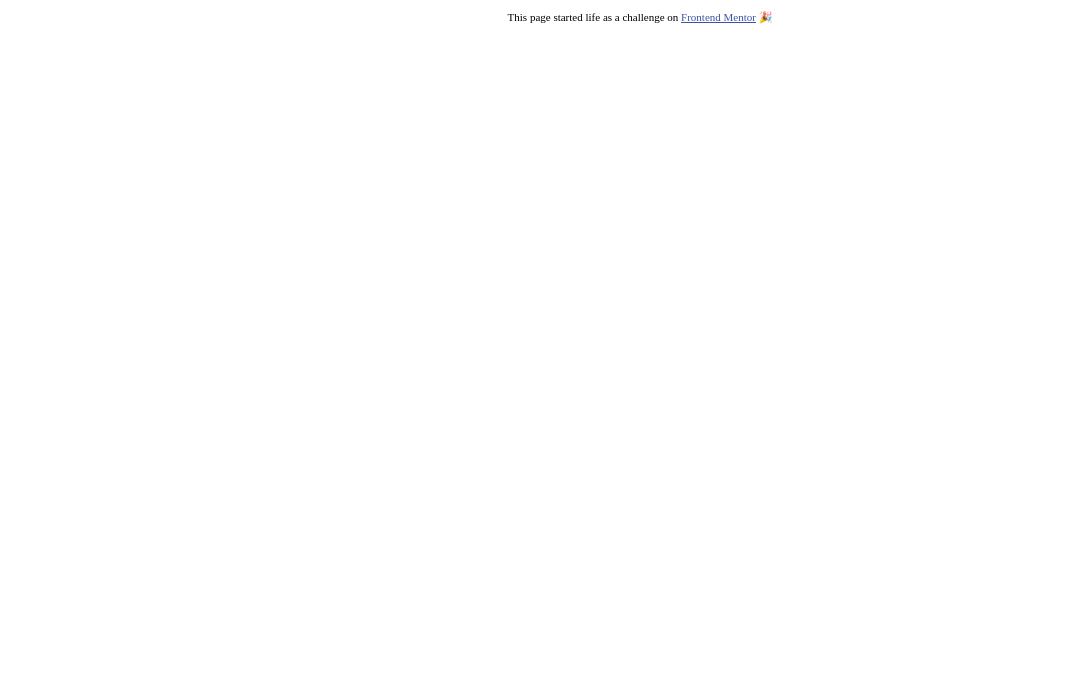
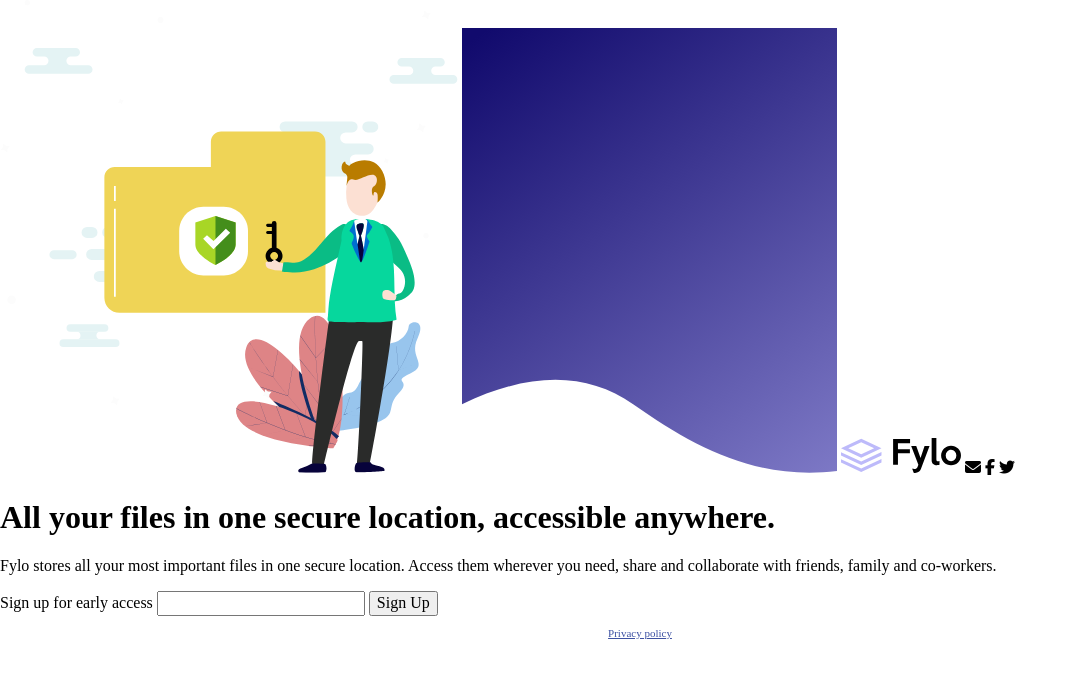
Before and after one commit to asucarlos/Landing-page, a plain HTML site: page index.html in a window 1280 px wide. Shown: the whole page, without its empty margins (0-1078 px from the left). Drawn offline with Linux system fonts and the light colour scheme.

Commit message:
import all static files to html

```diff
--- a/index.html
+++ b/index.html
@@ -5,12 +5,7 @@
     <meta name="viewport" content="width=device-width, initial-scale=1.0" />
     <!-- displays site properly based on user's device -->
 
-    <link
-      rel="icon"
-      type="image/png"
-      sizes="32x32"
-      href="./images/favicon-32x32.png"
-    />
+    <link rel="icon" type="image/png" sizes="32x32" href="./images/favicon-32x32.png" />
 
     <title>Frontend Mentor | Beta sign up split layout Challenge</title>
     <meta
@@ -18,28 +13,36 @@
       content="Thank you for giving me the take-home assignment, Jumbleberry."
     />
     <!-- Feel free to remove these styles or customise in your own stylesheet 👍 -->
-    <link rel="stylesheet" type="text/css" href="./styles/normalize.css" />
-    <link rel="stylesheet" type="text/css" href="./styles/main.css" />
-    <style>
-      .attribution {
-        font-size: 11px;
-        text-align: center;
-      }
-      .attribution a {
-        color: hsl(228, 45%, 44%);
-      }
-    </style>
+    <link rel="stylesheet" type="text/css" href="./style-sheets/normalize.css" />
+    <link rel="stylesheet" type="text/css" href="./style-sheets/main.css" />
+
+    <!-- fontawesome icon -->
+    <script src="https://kit.fontawesome.com/4cdf41bc93.js"></script>
   </head>
   <body>
-    <header></header>
-    <main></main>
+    <header>
+      <img src="./images/illustration-main.svg" />
+      <img src="./images/bg-intro.svg" />
+      <img src="./images/logo.svg" />
+      <i class="fas fa-envelope"></i>
+      <i class="fab fa-facebook-f"></i>
+      <i class="fab fa-twitter"></i>
+    </header>
+    <main>
+      <h1>All your files in one secure location, accessible anywhere.</h1>
+      <p>
+        Fylo stores all your most important files in one secure location. Access them wherever you
+        need, share and collaborate with friends, family and co-workers.
+      </p>
+      <form>
+        <label>Sign up for early access</label>
+        <input type="text" />
+        <button>Sign Up</button>
+      </form>
+    </main>
     <footer>
       <p class="attribution">
-        This page started life as a challenge on
-        <a href="https://www.frontendmentor.io?ref=challenge" target="_blank"
-          >Frontend Mentor</a
-        >
-        🎉
+        <a href="https://www.frontendmentor.io?ref=challenge" target="_blank">Privacy policy</a>
       </p>
     </footer>
   </body>
--- /dev/null
+++ b/style-sheets/main.css
@@ -0,0 +1,10 @@
+p {
+}
+
+.attribution {
+  font-size: 11px;
+  text-align: center;
+}
+.attribution a {
+  color: hsl(228, 45%, 44%);
+}
```
Also changed, not shown: style-sheets/normalize.css (renamed from styles/normalize.css), styles/main.css (deleted), 1 other file.
